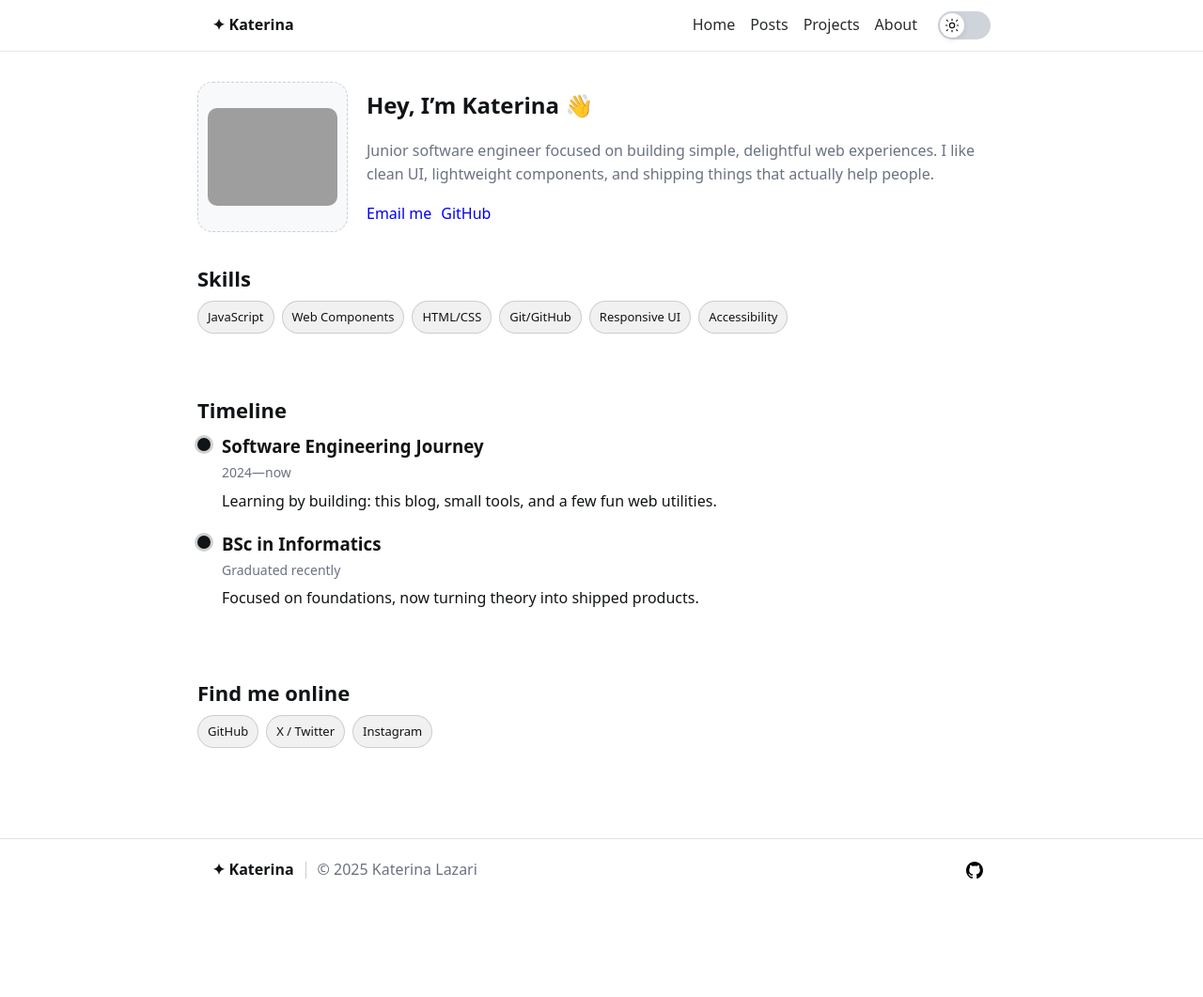
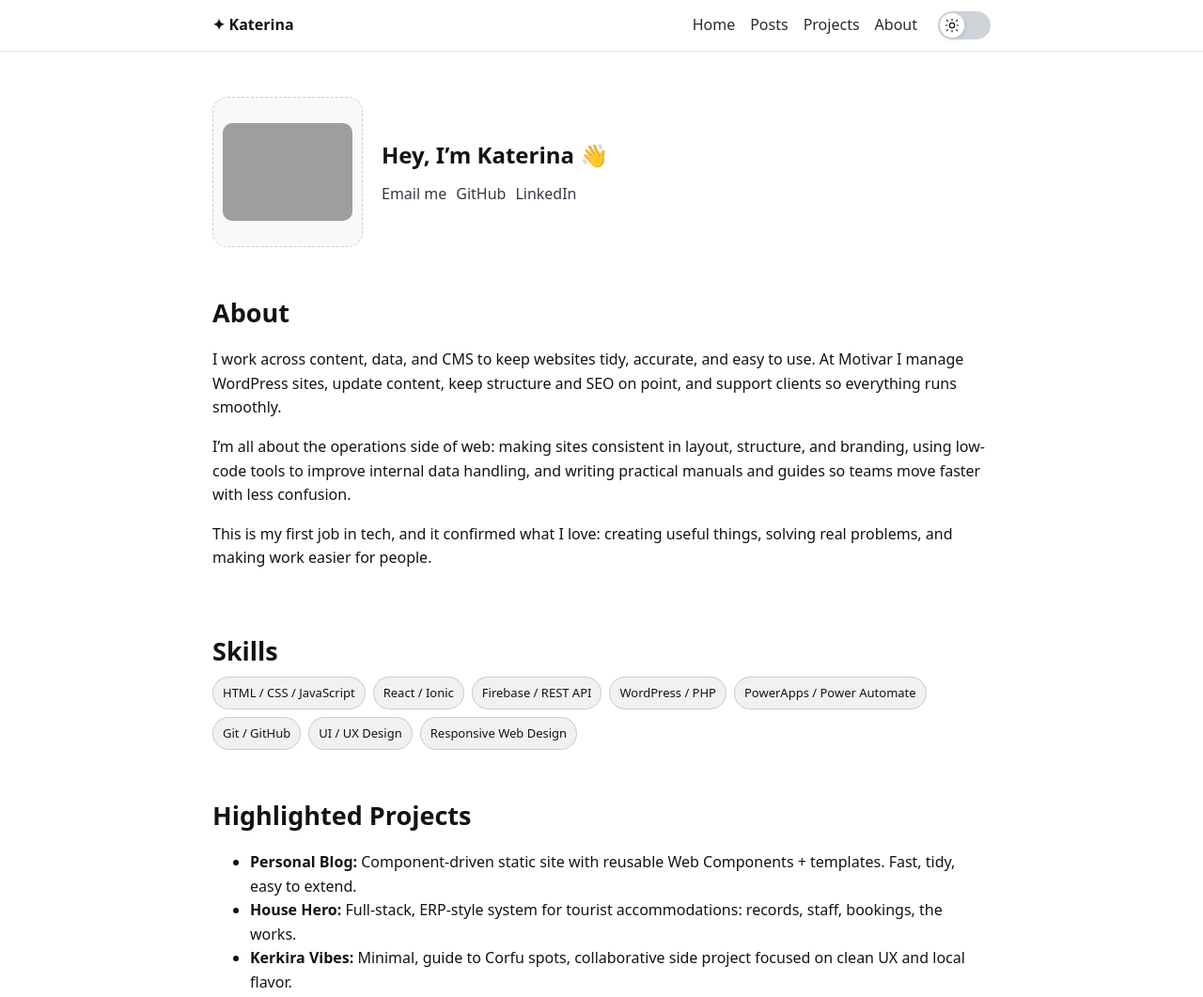
Before and after one commit to KaterinaLaz/personal-blog, a plain HTML site: page about/index.html in a window 1280 px wide. Shown: the top 1061 px of the page at 94% size. Before the commit the page ends 959 px from the top, so only its background shows below. Drawn offline with Linux system fonts and the light colour scheme; grey boxes are pictures that could not be loaded.

Commit message:
Enhance About page: update personal details, add project highlights, and refine skills section; improve styling for better layout consistency.

```diff
--- a/about/index.html
+++ b/about/index.html
@@ -16,38 +16,62 @@
   </site-header>
 
   <main class="container stack about">
+
     <!-- Hero -->
     <section class="about-hero">
       <figure class="about-avatar">
-        <!-- Put your own image here -->
-        <img src="../images/image-katerina.png" alt="Katerina portrait">
+        <img src="../images/image-katerina.png" alt="Katerina Lazari portrait">
       </figure>
 
       <div class="about-intro">
         <h1>Hey, I’m Katerina 👋</h1>
-        <p class="muted">
-          Junior software engineer focused on building simple, delightful web experiences.
-          I like clean UI, lightweight components, and shipping things that actually help people.
-        </p>
+
 
         <div class="about-cta">
-          <a class="inline-btn" href="mailto:you@email.com">Email me</a>
+          <a class="inline-btn" href="mailto:la.aikaterini@gmail.com">Email me</a>
           <a class="inline-btn" href="https://github.com/KaterinaLaz" target="_blank" rel="noopener">GitHub</a>
+          <a class="inline-btn" href="https://www.linkedin.com/in/katerina-maria-lazari/" target="_blank" rel="noopener">LinkedIn</a>
         </div>
       </div>
+    </section>
+
+    <!-- About body -->
+    <section class="about-body stack ">
+      <h2>About</h2>
+      <p>
+        I work across content, data, and CMS to keep websites tidy, accurate, and easy to use. At Motivar I manage WordPress sites, update content, keep structure and SEO on point, and support clients so everything runs smoothly.
+      </p>
+      <p>
+        I’m all about the operations side of web: making sites consistent in layout, structure, and branding, using low-code tools to improve internal data handling, and writing practical manuals and guides so teams move faster with less confusion.
+      </p>
+      <p>
+        This is my first job in tech, and it confirmed what I love: creating useful things, solving real problems, and making work easier for people.
+      </p>
     </section>
 
     <!-- Skills -->
     <section class="about-skills stack">
       <h2>Skills</h2>
       <div class="chipset">
-        <span class="chip">JavaScript</span>
-        <span class="chip">Web Components</span>
-        <span class="chip">HTML/CSS</span>
-        <span class="chip">Git/GitHub</span>
-        <span class="chip">Responsive UI</span>
-        <span class="chip">Accessibility</span>
+        <span class="chip">HTML / CSS / JavaScript</span>
+        <span class="chip">React / Ionic</span>
+        <span class="chip">Firebase / REST API</span>
+        <span class="chip">WordPress / PHP</span>
+        <span class="chip">PowerApps / Power Automate</span>
+        <span class="chip">Git / GitHub</span>
+        <span class="chip">UI / UX Design</span>
+        <span class="chip">Responsive Web Design</span>
       </div>
+    </section>
+
+    <!-- Projects highlight -->
+    <section class="about-projects stack">
+      <h2>Highlighted Projects</h2>
+      <ul>
+        <li><strong>Personal Blog:</strong> Component-driven static site with reusable Web Components + templates. Fast, tidy, easy to extend.</li>
+        <li><strong>House Hero:</strong> Full-stack, ERP-style system for tourist accommodations: records, staff, bookings, the works.</li>
+        <li><strong>Kerkira Vibes:</strong> Minimal, guide to Corfu spots, collaborative side project focused on clean UX and local flavor.</li>
+      </ul>
     </section>
 
     <!-- Timeline -->
@@ -57,32 +81,31 @@
         <li>
           <div class="t-bullet"></div>
           <div class="t-content">
-            <h3>Software Engineering Journey</h3>
-            <p class="muted small">2024—now</p>
-            <p>Learning by building: this blog, small tools, and a few fun web utilities.</p>
+            <h3>Website Developer — Motivar</h3>
+            <p class="muted small">May 2024 – Present</p>
+            <p>I keep WordPress sites in shape: content updates, custom booking flows, fast load times, and solid SEO with Yoast. I protect brand consistency across pages (colors, layout, product visuals), jump into the technical side with theme customization and plugin configuration (HTML/CSS/JS/PHP), and work with WooCommerce + Mailchimp. To help the team move faster, I write straightforward manuals and how-to guides for the CMS, booking systems, and plugins.</p>
           </div>
         </li>
         <li>
           <div class="t-bullet"></div>
           <div class="t-content">
-            <h3>BSc in Informatics</h3>
-            <p class="muted small">Graduated recently</p>
-            <p>Focused on foundations, now turning theory into shipped products.</p>
+            <h3>No-Code Developer — Technology Without Borders</h3>
+            <p class="muted small">Feb 2024 – Mar 2024</p>
+            <p>I built an internal file-management system in Power Apps with Power Automate handling the workflows. I pushed low-code further using custom TypeScript components for data visualizations and better UX. The result: a responsive, accessible tool that non-technical staff could use easily—and fewer manual processes for the team.</p>
+          </div>
+        </li>
+        <li>
+          <div class="t-bullet"></div>
+          <div class="t-content">
+            <h3>BSc in Informatics — Ionian University</h3>
+            <p>BSc Thesis: Tourist Accommodation Management System (Ionic/React + Firebase). Focus on full-stack fundamentals and UX.</p>
           </div>
         </li>
       </ol>
     </section>
 
-    <!-- Links -->
-    <section class="about-links stack">
-      <h2>Find me online</h2>
-      <div class="chipset">
-        <a class="chip link" href="https://github.com/KaterinaLaz" target="_blank" rel="noopener">GitHub</a>
-        <a class="chip link" href="https://x.com/" target="_blank" rel="noopener">X / Twitter</a>
-        <a class="chip link" href="https://instagram.com/" target="_blank" rel="noopener">Instagram</a>
-      </div>
-    </section>
-  </main>
+</main>
+
 
   <site-footer >
     <a data-icon="github" href="https://github.com/KaterinaLaz"></a>
--- a/post/posts.json
+++ b/post/posts.json
@@ -1,5 +1,4 @@
 [
-
   {
     "slug": "demo-post",
     "title": "Demo post: smaller figures & clean layout",
--- a/styles.css
+++ b/styles.css
@@ -11,7 +11,7 @@ html[data-theme="dark"] {
 .container { width:min(100%,860px); margin:0 auto; padding:0 16px; }
 
 .accent{ color:var(--accent);} .bullets{ margin:8px 0 0; padding-left:18px;}
-.stack{ padding:32px 0; } .stack h2{ margin:0 0 6px; font-size:22px; } .muted{ color:var(--muted);} .small{ font-size:14px;}
+.stack{ padding-top:48px ; } .stack h2{ margin:0 0 6px; font-size:27px; } .muted{ color:var(--muted);} .small{ font-size:14px;}
 
 .grid{ margin-top:16px; display:grid; gap:12px; grid-template-columns:1fr;}
 @media(min-width:720px){ .grid{ grid-template-columns:repeat(3,1fr);} }
@@ -24,7 +24,7 @@ html[data-theme="dark"] {
 .post:last-of-type{ border-bottom:0;} .post h3{ margin:0; font-size:18px;} .post a{ color:var(--text); text-decoration:none;}
 .post a:hover{ color:var(--accent);}
 
-.inline-btn{ text-decoration:none;} .inline-btn:hover{ text-decoration:underline;}
+.inline-btn{ text-decoration:none; color: var(--accent);} .inline-btn:hover{ text-decoration:underline;}
 .subscribe{ display:flex; gap:8px; margin-top:8px;}
 .subscribe input, .subscribe button{
   padding:10px 12px; border-radius:12px; border:1px solid color-mix(in oklab,var(--text) 15%,transparent);
@@ -554,7 +554,7 @@ projects-grid .project-card:nth-of-type(n+7) { display: none; }
 .timeline{ list-style:none; padding:0; margin:0; display:grid; gap:12px; }
 .timeline li{ display:grid; grid-template-columns: 14px 1fr; gap:12px; }
 .t-bullet{
-  width:14px; height:14px; margin-top:6px;
+  width:10px; height:10px; margin-top:10px;
   border-radius:50%;
   background: var(--text);
   box-shadow: 0 0 0 3px color-mix(in oklab, var(--text) 20%, transparent);
```
Also changed, not shown: index.html (+3 -2 lines), post/index.html (+1 -1 lines).
